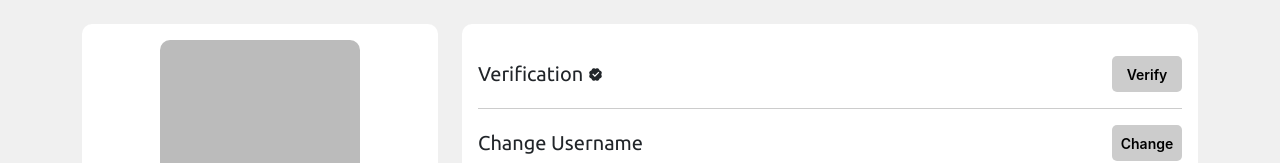
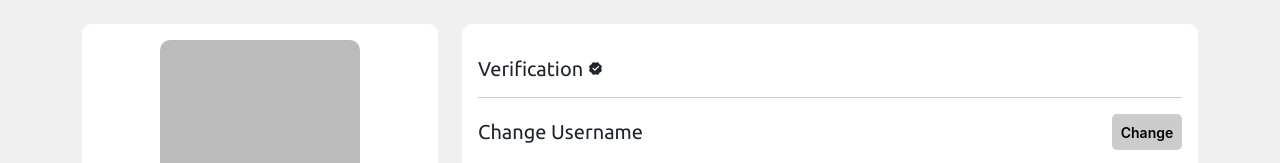
Before and after one commit to Alesgerr/Asgo, a React (Vite) app: page /profile in a window 1280 px wide. Shown: the part 144-307 px from the top of the page. Built offline with nearby package versions, Linux system fonts and the light colour scheme; no server answers; sample sign-in values are in the browser's storage; a web font is replaced by a local one.

Commit message:
Error fixes

```diff
--- a/src/pages/Profile/Profile.jsx
+++ b/src/pages/Profile/Profile.jsx
@@ -168,9 +168,13 @@ const Profile = () => {
                     )}
                   </div>
                   <div>
+                    {currentUser?.emailVerified ? (
+                      ""
+                    )
+                    :
                     <Button className="prof-btn" onClick={() => setOpen2(true)}>
-                      Verify
-                    </Button>
+                      Verifyss
+                    </Button>}
                     <Modal
                       aria-labelledby="modal-title"
                       aria-describedby="modal-desc"
```
